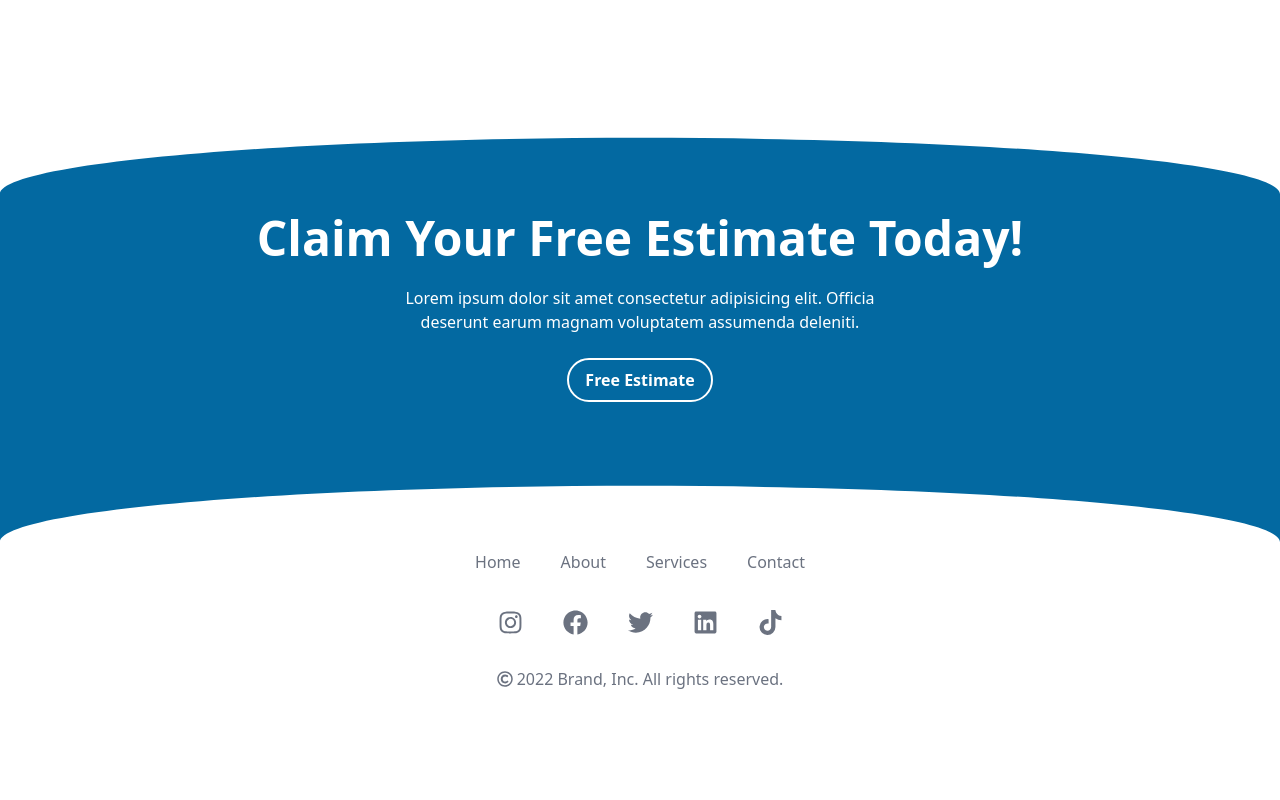
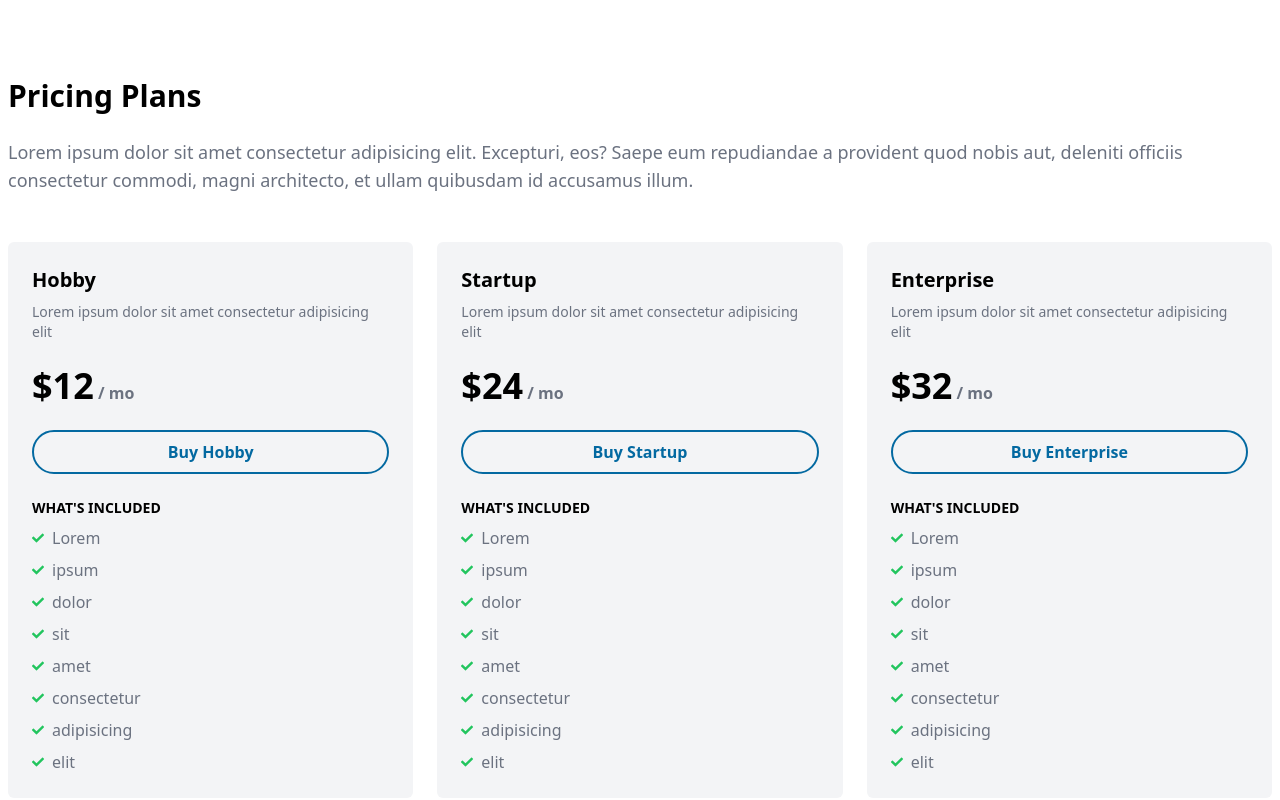
Before and after one commit to raymondkneipp/legion-template, a Next.js app: page /services in a window 1280 px wide. Shown: the part 660-1460 px from the top of the page. Before the commit the page ends 1391 px from the top, so only its background shows below. Built offline with nearby package versions, Linux system fonts and the light colour scheme.

Commit message:
Added price component

```diff
--- a/components/Layout/Layout.tsx
+++ b/components/Layout/Layout.tsx
@@ -5,9 +5,9 @@ import { Alert, Footer, NavBar } from '../';
 const Layout: NextPage = ({ children }) => {
   return (
     <>
-      <Alert to="/services" button="Learn More" icon={FaGift}>
+      {/* <Alert to="/services" button="Learn More" icon={FaGift}>
         Big News! We're offering 30% off all services.
-      </Alert>
+      </Alert> */}
       <NavBar />
       <main>{children}</main>
       <Footer />
--- /dev/null
+++ b/components/Pricing/Pricing.tsx
@@ -0,0 +1,47 @@
+import { NextPage } from 'next';
+import PricingItem from './PricingItem/PricingItem';
+
+const Pricing: NextPage = () => {
+  return (
+    <section className="container mx-auto px-2 my-36 space-y-12">
+      <div className="space-y-6">
+        <h2 className="font-bold text-3xl">Pricing Plans</h2>
+        <p className="text-lg text-gray-500">
+          Lorem ipsum dolor sit amet consectetur adipisicing elit. Excepturi,
+          eos? Saepe eum repudiandae a provident quod nobis aut, deleniti
+          officiis consectetur commodi, magni architecto, et ullam quibusdam id
+          accusamus illum.
+        </p>
+      </div>
+
+      <div className="grid grid-cols-3 gap-6">
+        <PricingItem
+          name="Hobby"
+          description="Lorem ipsum dolor sit amet consectetur adipisicing elit"
+          price={12}
+          perks={'Lorem ipsum dolor sit amet consectetur adipisicing elit'.split(
+            ' '
+          )}
+        />
+        <PricingItem
+          name="Startup"
+          description="Lorem ipsum dolor sit amet consectetur adipisicing elit"
+          price={24}
+          perks={'Lorem ipsum dolor sit amet consectetur adipisicing elit'.split(
+            ' '
+          )}
+        />
+        <PricingItem
+          name="Enterprise"
+          description="Lorem ipsum dolor sit amet consectetur adipisicing elit"
+          price={32}
+          perks={'Lorem ipsum dolor sit amet consectetur adipisicing elit'.split(
+            ' '
+          )}
+        />
+      </div>
+    </section>
+  );
+};
+
+export default Pricing;
--- /dev/null
+++ b/components/Pricing/PricingItem/PricingItem.tsx
@@ -0,0 +1,39 @@
+import { NextPage } from 'next';
+import { FaCheck } from 'react-icons/fa';
+import { Button } from '../..';
+
+interface Props {
+  name: string;
+  description: string;
+  price: number;
+  perks: string[];
+}
+
+const PricingItem: NextPage<Props> = ({ name, description, price, perks }) => {
+  return (
+    <div className="flex flex-col items-stretch space-y-6 bg-gray-100 p-6 rounded-md">
+      <div className="space-y-2">
+        <h3 className="font-bold text-xl">{name}</h3>
+        <p className="text-gray-500 text-sm">{description}</p>
+      </div>
+      <h4 className="font-bold text-4xl">
+        ${price}
+        <span className="text-gray-500 text-base"> / mo</span>
+      </h4>
+      <Button to="/">Buy {name}</Button>
+      <div className="space-y-2">
+        <h5 className="text-sm uppercase font-bold">What's Included</h5>
+        <ul className="space-y-2">
+          {perks.map((perk) => (
+            <li className="text-green-500 flex items-center space-x-2">
+              <FaCheck size={12} />
+              <span className="text-gray-500">{perk}</span>
+            </li>
+          ))}
+        </ul>
+      </div>
+    </div>
+  );
+};
+
+export default PricingItem;
--- a/components/index.ts
+++ b/components/index.ts
@@ -11,3 +11,4 @@ export { default as Testimonials } from './Testimonials/Testimonials';
 export { default as CTA } from './CTA/CTA';
 export { default as Layout } from './Layout/Layout';
 export { default as About } from './About/About';
+export { default as Pricing } from './Pricing/Pricing';
--- a/pages/services.tsx
+++ b/pages/services.tsx
@@ -1,12 +1,13 @@
 import type { NextPage } from 'next';
 import { NextSeo } from 'next-seo';
-import { CTA, Layout, Services } from '../components';
+import { CTA, Layout, Pricing, Services } from '../components';
 
 const ServicesPage: NextPage = () => {
   return (
     <Layout>
       <NextSeo title="Services" description="CHANGE ME" />
       <Services />
+      <Pricing />
       <CTA />
     </Layout>
   );
```
